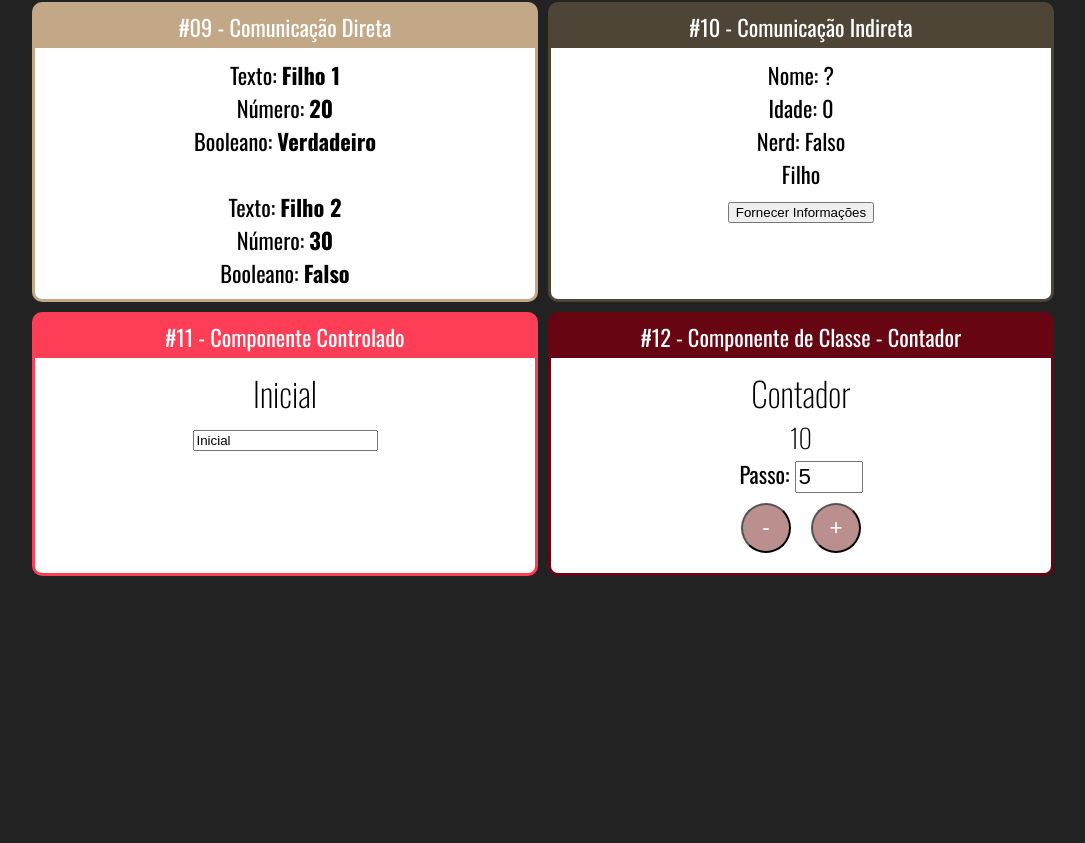
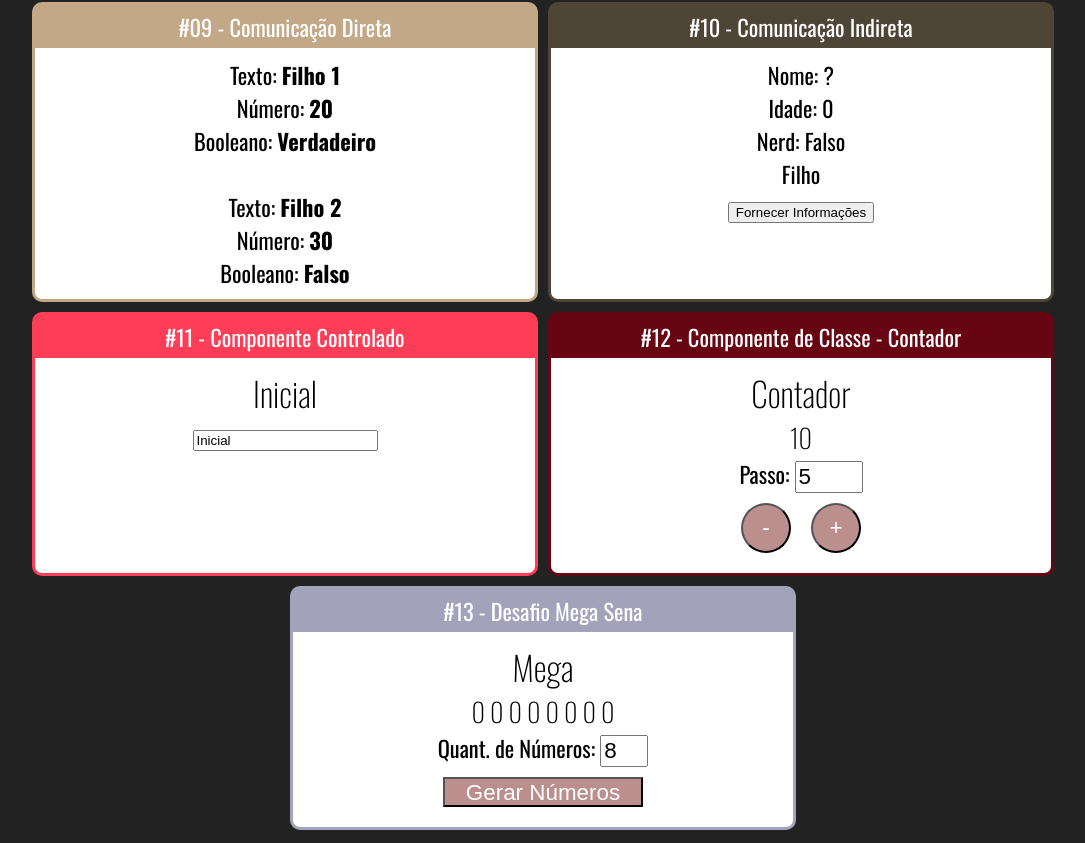
Before and after one commit to nathallye/react-redux, a React (Create React App) app in the folder react/fundamentos-react/: page / in a window 1280 px wide. Shown: the part 1531-2374 px from the top of the page, without its empty margins (97-1182 px from the left). Before the commit the page ends 2120 px from the top, so only its background shows below. Built offline with nearby package versions, Linux system fonts and the light colour scheme.

Commit message:
Desafio mega sena

```diff
--- a/react/fundamentos-react/src/App.jsx
+++ b/react/fundamentos-react/src/App.jsx
@@ -17,6 +17,7 @@ import DiretaPai from "./components/communication/DirectFather"
 import IndiretaPai from "./components/communication/IndirectFather";
 import Input from "./components/form/Input";
 import Contador from "./components/counter/Counter";
+import Mega from "./components/mega/Mega";
 
 export default function App(props) {
   return (
@@ -92,6 +93,10 @@ export default function App(props) {
         <Card titulo="#12 - Componente de Classe - Contador" color="#670513">
           <Contador numeroInicial={10}/>
         </Card>
+
+        <Card titulo="#13 - Desafio Mega Sena" color="#A2A3BA">
+          <Mega quantidade={8}></Mega>
+        </Card>
       </div>
     </div>
   );
--- /dev/null
+++ b/react/fundamentos-react/src/components/mega/Mega.css
@@ -0,0 +1,16 @@
+.MegaSena input {
+  font-size: 1.4rem;
+
+  width: 40px;
+}
+
+.MegaSena button {
+  font-size: 1.4rem;
+
+  margin: 10px;
+  height: 30px;
+  width: 200px;
+
+  background-color: rosybrown;
+  color: #fff;
+}
--- /dev/null
+++ b/react/fundamentos-react/src/components/mega/Mega.jsx
@@ -0,0 +1,52 @@
+import "./Mega.css"
+
+import React, { useState } from "react";
+
+export default function Mega(props) {
+
+  function gerarNumeroNaoContido(min, max, array) {
+    const numeroAleatorio = parseInt(Math.random() * (max - min + 1)) + min; // + 1  inclui, tanto o mínimo quanto o máximo nos resultados
+
+    return array.includes(numeroAleatorio) ?
+      gerarNumeroNaoContido(min, max, array) : // caso o array possua/inclua(indludes) o numero gerado o numero aleatorio vai ser gerado novamente, portanto a função gerarNumeroNaoContido vai ser chamada novamente para ele gerar um novo número
+      numeroAleatorio // caso contrario o a função vai retornar o número aleatório
+
+      // como é uma chamada recursiva precisamos dessa condição de parada, que nesse caso é o retorno do numeroAleatorio
+  }
+
+  function gerarNumeros(quantidade) {
+    const arrayNumeros = Array(quantidade)
+      .fill(0) // para preencher esse array inicalmente com zeros
+      .reduce((nums) => { // ele vai receber o acumulador(nums), que nada mais que que o novo array que vai ser gerado e todos os elementos desse array atual que só contem zeros
+        const novoNumero = gerarNumeroNaoContido(1, 60, nums);
+
+        console.log([...nums, novoNumero]);
+        return [...nums, novoNumero]; // vai returnar um array que vai conter todos os nums gerados anteriormente e mais o novo novoNumero que acabamos de gerar (vai acumulando)
+
+      }, []) // vamos passar um array vazio inicial
+      .sort((n1, n2) => n1 - n2) // para ordenar os numeros
+
+    return arrayNumeros;
+  }
+
+  const [quantidadeNumeros, setQuantidadeNumeros] = useState(props.quantidade || 6)
+  const arrayNumerosIniciais = Array(quantidadeNumeros).fill(0) // vai gerar um array c/ o numero de posições passado via props pela quantidade, senão passar nada vai ser 6, e o fill preenche tudo com zeros
+  const [numeros, setNumeros] = useState(arrayNumerosIniciais)
+
+  return (
+    <div className="MegaSena">
+      <h2>Mega</h2>
+      <h3>{numeros.join(' ')}</h3>
+
+      <div>
+        <label>Quant. de Números: </label>
+        <input type="number" value={quantidadeNumeros}
+          onChange={e => setQuantidadeNumeros(+e.target.value)}/>
+      </div>
+
+      <button onClick={_ => setNumeros(gerarNumeros(quantidadeNumeros))}>
+        Gerar Números
+      </button>
+    </div>
+  )
+}
```
Also changed, not shown: react/fundamentos-react/src/components/mega/aleatorios.js (added, +42 -0 lines).
